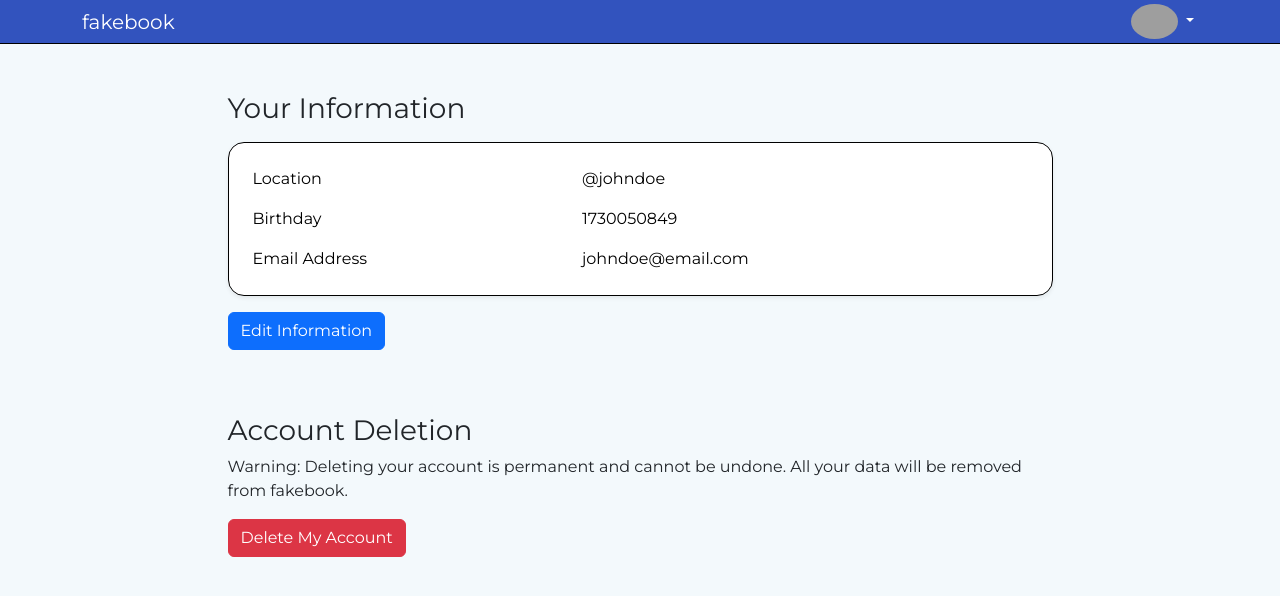
After one commit to najilabatistil/database-administration, a PHP site: page /settings.php in a window 1280 px wide. The commit adds this page. Shown: the top 596 px of the page. Run offline with PHP 8.4, Linux system fonts and the light colour scheme; a user stored in the database is signed in; grey boxes are pictures that could not be loaded.

Commit message:
Improve layout and add new features

```diff
--- /dev/null
+++ b/A06/settings.php
@@ -0,0 +1,100 @@
+<?php
+include('connect.php');
+
+session_start();
+
+if (!isset($_SESSION['email'])) {
+  header("Location: login.php");
+}
+
+if (isset($_POST['btnDeleteAccount'])) {
+  $deleteQuery = "DELETE FROM users WHERE userID = '{$_SESSION['userID']}'";
+  executeQuery($deleteQuery);
+
+  header("Location: login.php");
+}
+
+?>
+
+<!doctype html>
+<html lang="en">
+
+<head>
+  <meta charset="utf-8">
+  <meta name="viewport" content="width=device-width, initial-scale=1">
+  <title><?php echo $_SESSION['name'] ?> | Settings</title>
+  <link rel="icon" href="shared/assets/icon.png">
+  <link href="https://cdn.jsdelivr.net/npm/bootstrap@5.3.3/dist/css/bootstrap.min.css" rel="stylesheet" integrity="sha384-QWTKZyjpPEjISv5WaRU9OFeRpok6YctnYmDr5pNlyT2bRjXh0JMhjY6hW+ALEwIH" crossorigin="anonymous">
+  <link rel="stylesheet" href="https://cdn.jsdelivr.net/npm/bootstrap-icons@1.11.3/font/bootstrap-icons.min.css">
+  <link rel="stylesheet" href="shared/css/style.css">
+</head>
+
+<body class="montserrat-regular">
+  <!-- Navbar -->
+  <?php include('shared/assets/navbar.php') ?>
+
+  <!-- Information Section -->
+  <div class="container px-3">
+    <div class="row d-flex justify-content-center mt-5">
+      <div class="col-12 col-lg-9">
+        <h3 class="montserrat-regular mb-3">Your Information</h3>
+        <?php include('shared/assets/userinfo.php') ?>
+        <form method="post">
+          <button class="my-3 btn btn-primary" type="submit" name="btnEditInfo">Edit Information</button>
+        </form>
+      </div>
+    </div>
+  </div>
+
+  <!-- Deletion Section -->
+  <div class="container px-3">
+    <div class="row d-flex justify-content-center mt-5">
+      <div class="col-12 col-lg-9">
+        <h3 class="montserrat-regular">Account Deletion</h3>
+        <p>
+          Warning: Deleting your account is permanent and cannot be undone. All your data will be removed from fakebook.
+        </p>
+        <button class="btn btn-danger" type="button" name="btnDeleteAccount" data-bs-toggle="modal" data-bs-target="#deleteAccountModal">
+          Delete My Account
+        </button>
+      </div>
+    </div>
+  </div>
+
+  <!-- Delete Modal -->
+  <div class="modal" tabindex="-1" id="deleteAccountModal">
+    <div class="modal-dialog modal-dialog-centered">
+      <div class="modal-content">
+        <div class="modal-header">
+          <h5 class="modal-title">Delete Account</h5>
+          <button type="button" class="btn-close" data-bs-dismiss="modal"></button>
+        </div>
+        <div class="modal-body">
+          <div class="container">
+            <div class="row">
+              <p class="text-danger">Warning: Deleting your account is permanent and cannot be undone. All your data will be removed from fakebook.</p>
+            </div>
+            <div class="row align-items-center">
+              <div class="col-auto pe-0">
+                <a href="#"><img src="<?php echo $_SESSION['profilePicture']; ?>" class="rounded-circle" style="width: 50px;"></a>
+              </div>
+              <div class="col">
+                <h6 class="mb-0"><?php echo $_SESSION['name']; ?></h6>
+              </div>
+            </div>
+          </div>
+        </div>
+        <div class="modal-footer">
+          <button type="button" class="btn btn-secondary" data-bs-dismiss="modal">Close</button>
+          <form method="POST">
+            <button class="btn btn-danger" name="btnDeleteAccount">Delete</button>
+          </form>
+        </div>
+      </div>
+    </div>
+  </div>
+
+  <script src="https://cdn.jsdelivr.net/npm/bootstrap@5.3.3/dist/js/bootstrap.bundle.min.js" integrity="sha384-YvpcrYf0tY3lHB60NNkmXc5s9fDVZLESaAA55NDzOxhy9GkcIdslK1eN7N6jIeHz" crossorigin="anonymous"></script>
+</body>
+
+</html>
--- a/A06/shared/assets/navbar.php
+++ b/A06/shared/assets/navbar.php
@@ -1,5 +1,49 @@
-<nav class="navbar" style="background-color: #3253BE; border-bottom: 1px solid #000000">
-  <div class="container-fluid">
-    <span class="navbar-brand mb-0 h1 questrial-regular" style="color: #ffffff;">fakebook</span>
+<nav class="navbar justify-content-between py-0" style="background-color: #3253BE; border-bottom: 1px solid #000000;">
+  <div class="container" style="position: relative;">
+    <a class="navbar-brand questrial-reqular" href="index.php" style="color: #ffffff">fakebook</a>
+    <div id="navbarNav">
+      <ul class="navbar-items navbar-nav">
+        <li class="nav-item">
+          <?php
+          if (isset($_SESSION['email'])) { ?>
+
+            <div class="dropdown">
+              <button class="btn p-1 dropdown-toggle profile-dropdown" type="button" data-bs-toggle="dropdown" aria-expanded="false" style="color: #ffffff; border: none !important;">
+                <img src=<?php echo $_SESSION['profilePicture'] ?> class="img-fluid rounded-circle " style="height: 35px; border: none;">
+              </button>
+              <ul class="dropdown-menu dropdown-menu-end" style="position: absolute;">
+                <!-- Profile Button -->
+                <li>
+                  <a class="dropdown-item" href="index.php" style="text-decoration: none;">
+                    <i class="bi bi-person-circle px-1"></i>
+                    View Profile
+                  </a>
+                </li>
+                <!-- Settings Button -->
+                <li>
+                  <a class="dropdown-item" href="settings.php" style="text-decoration: none;">
+                    <i class="bi bi-gear px-1"></i>
+                    Settings
+                  </a>
+                </li>
+                <li>
+                  <hr class="dropdown-divider">
+                </li>
+                <!-- Log out Button -->
+                <li>
+                  <a class="dropdown-item" href="login.php" style="color: red;">
+                    <i class="bi bi-box-arrow-right px-1"></i>
+                    Log Out
+                  </a>
+                </li>
+              </ul>
+            </div>
+
+          <?php
+          }
+          ?>
+        </li>
+      </ul>
+    </div>
   </div>
 </nav>
--- /dev/null
+++ b/A06/shared/assets/userinfo.php
@@ -0,0 +1,22 @@
+<div class="card shadow-sm rounded-4 about-card">
+  <div class="card-body">
+    <div class="table-responsive">
+      <table class="table table-borderless table-responsive p-0 m-0">
+        <tbody>
+          <tr>
+            <td>Location</td>
+            <td><?php echo $_SESSION['address'] ?></td>
+          </tr>
+          <tr>
+            <td>Birthday</td>
+            <td><?php echo $_SESSION['birthDay'] ?></td>
+          </tr>
+          <tr>
+            <td>Email Address</td>
+            <td><?php echo $_SESSION['email'] ?></td>
+          </tr>
+        </tbody>
+      </table>
+    </div>
+  </div>
+</div>
--- a/A06/shared/css/style.css
+++ b/A06/shared/css/style.css
@@ -43,6 +43,10 @@ img {
   border: 1px solid #000000;
 }
 
+.profile-dropdown:hover, .profile-dropdown:active {
+  background-color: #385dd6 !important;
+}
+
 .options-btn:hover, .options-btn:active, .options-btn:focus {
   background-color: #f3f9fc !important;
   border-color: #cacaca !important;
```
Also changed, not shown: A06/index.php (+10 -36 lines).
